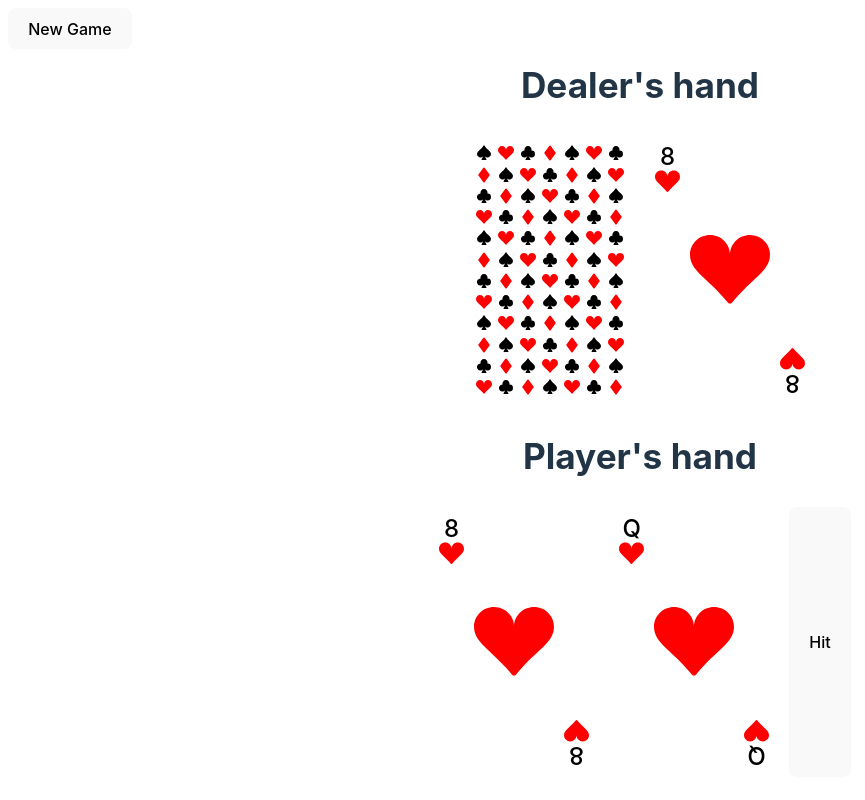
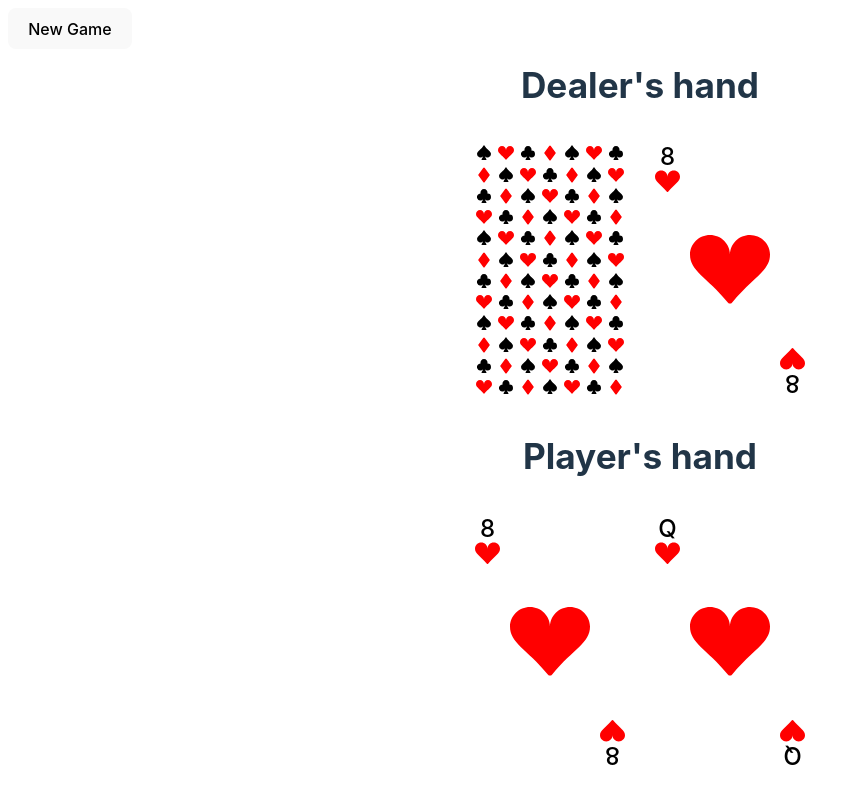
Before and after one commit to janisringli/black-jack, a React (Vite) app: page / in a window 1280 px wide. Shown: the whole page, without its empty margins (0-865 px from the left). Built offline with nearby package versions, Linux system fonts and the light colour scheme.

Commit message:
remove button that doesn't work

```diff
--- a/src/App.jsx
+++ b/src/App.jsx
@@ -3143,7 +3143,6 @@ function App() {
                 />
               </div>
             </div>
-            <button onClick={hit}> Hit</button>
           </div>
           {/* {schuffledCards.map((card) => (
             <div className="card" key={card.cardId}>
```
